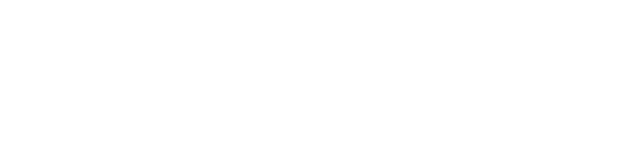
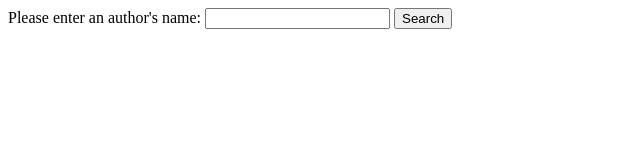
Before and after one commit to loganhansel/phase-1-project, a plain HTML site: page index.html in a window 1280 px wide. Shown: the whole page, without its empty margins (0-640 px from the left). Drawn offline with Linux system fonts and the light colour scheme.

Commit message:
created form element to use for searching the API.

```diff
--- a/index.html
+++ b/index.html
@@ -6,6 +6,11 @@
         <link rel="stylesheet" href="style.css">
     </head>
     <body>
+        <form action="" method="get" class="search-form">
+            <label for="name">Please enter an author's name: </label>
+            <input type="text" name="name" id="name">
+            <input type="submit" value="Search">
+        </form>
         <script src="script.js"></script>
     </body>
 </html>
```
